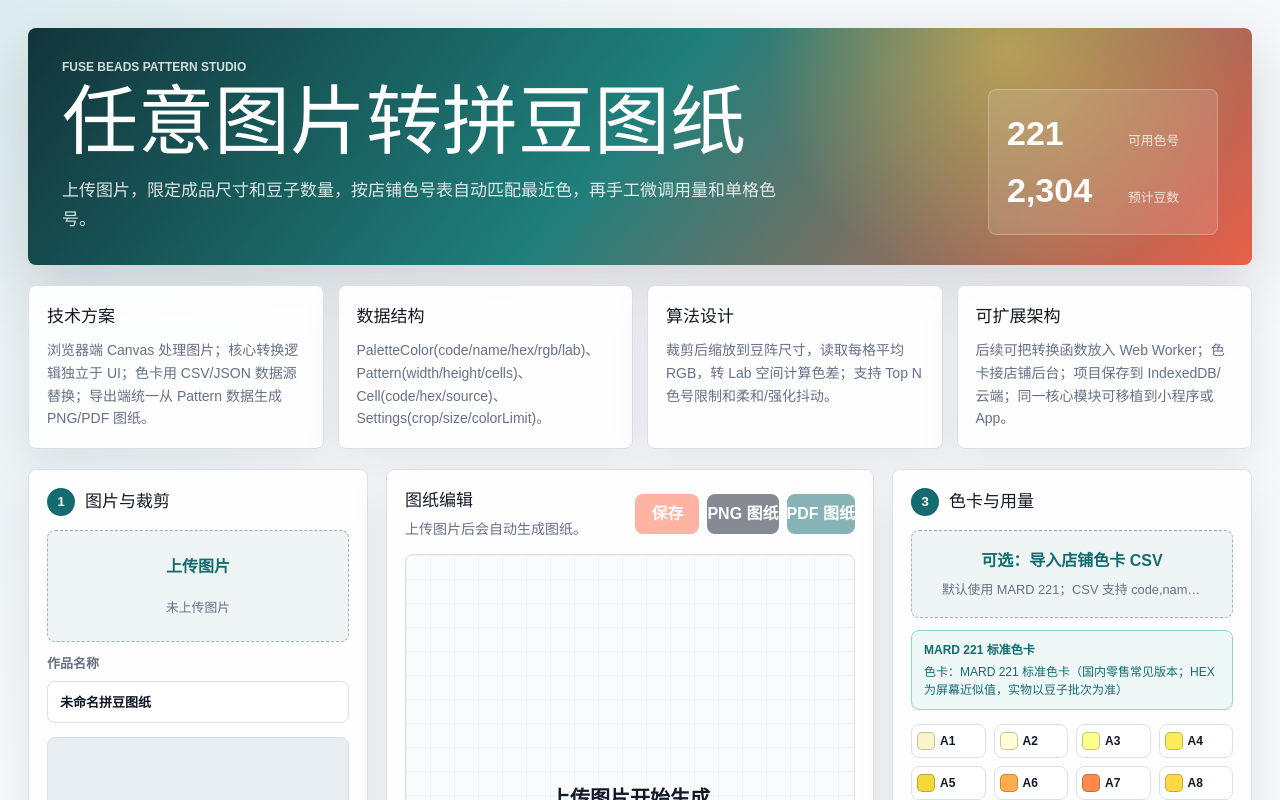
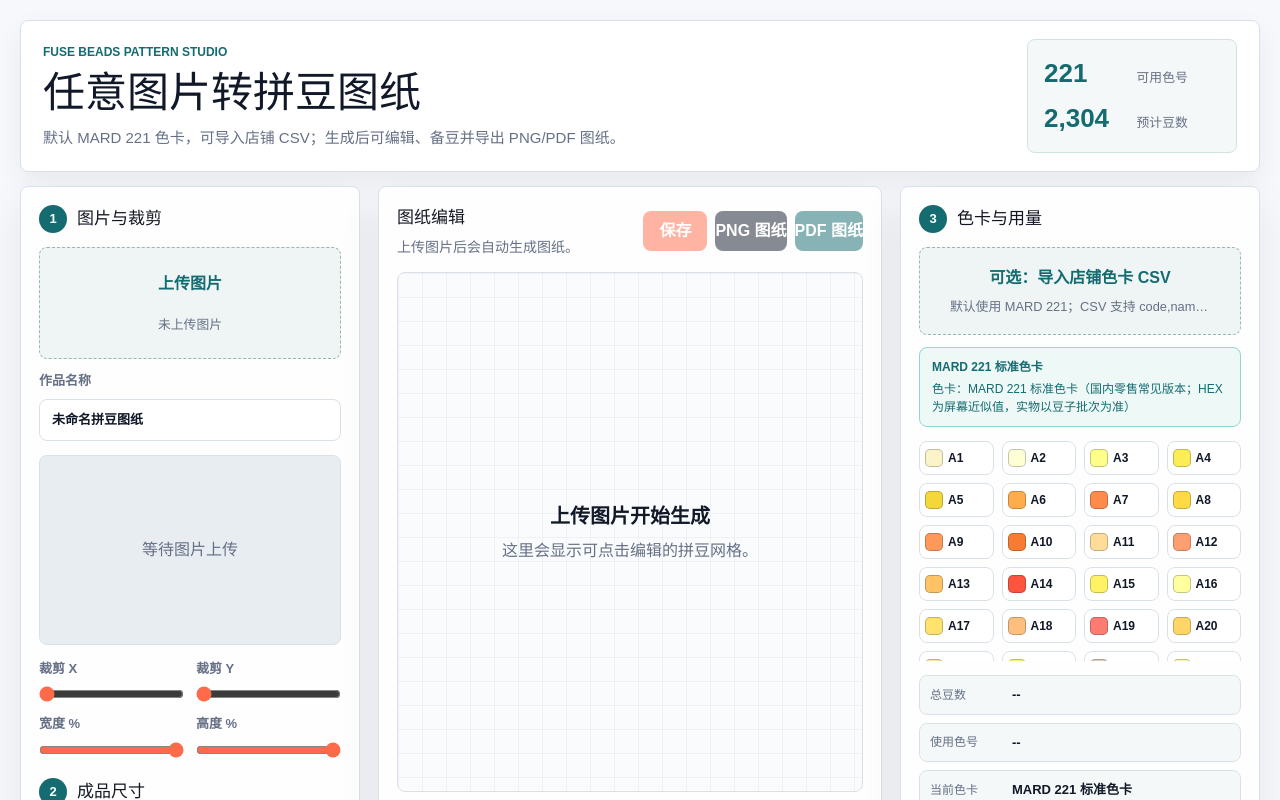
Before and after one commit to moirakk/bead-pattern-studio, a Next.js app: page / in a window 1280 px wide. Shown: the top 800 px of the page. Built offline with nearby package versions, Linux system fonts and the light colour scheme.

Commit message:
Polish app workspace UI

```diff
--- a/app/BeadPatternApp.tsx
+++ b/app/BeadPatternApp.tsx
@@ -67,25 +67,6 @@ type SavedProject = {
 const BUILTIN_MARD_221_NAME = "MARD 221 标准色卡";
 const BUILTIN_MARD_221_NOTE = "色卡：MARD 221 标准色卡（国内零售常见版本；HEX 为屏幕近似值，实物以豆子批次为准）";
 const MISSING_PALETTE_WARNING = "请选择内置色卡或导入店铺/品牌真实 CSV。";
-
-const TECH_CARDS = [
-  {
-    title: "技术方案",
-    body: "浏览器端 Canvas 处理图片；核心转换逻辑独立于 UI；色卡用 CSV/JSON 数据源替换；导出端统一从 Pattern 数据生成 PNG/PDF 图纸。",
-  },
-  {
-    title: "数据结构",
-    body: "PaletteColor(code/name/hex/rgb/lab)、Pattern(width/height/cells)、Cell(code/hex/source)、Settings(crop/size/colorLimit)。",
-  },
-  {
-    title: "算法设计",
-    body: "裁剪后缩放到豆阵尺寸，读取每格平均 RGB，转 Lab 空间计算色差；支持 Top N 色号限制和柔和/强化抖动。",
-  },
-  {
-    title: "可扩展架构",
-    body: "后续可把转换函数放入 Web Worker；色卡接店铺后台；项目保存到 IndexedDB/云端；同一核心模块可移植到小程序或 App。",
-  },
-];
 
 const A4_CANVAS = {
   width: 1240,
@@ -1170,7 +1151,7 @@ export function BeadPatternApp() {
           <p className="eyebrow">Fuse Beads Pattern Studio</p>
           <h1>任意图片转拼豆图纸</h1>
           <p className="hero-copy">
-            上传图片，限定成品尺寸和豆子数量，按店铺色号表自动匹配最近色，再手工微调用量和单格色号。
+            默认 MARD 221 色卡，可导入店铺 CSV；生成后可编辑、备豆并导出 PNG/PDF 图纸。
           </p>
         </div>
         <div className="hero-meter">
@@ -1180,15 +1161,6 @@ export function BeadPatternApp() {
           <small>预计豆数</small>
         </div>
       </header>
-
-      <section className="blueprint" aria-label="产品方案">
-        {TECH_CARDS.map((card) => (
-          <article key={card.title}>
-            <h2>{card.title}</h2>
-            <p>{card.body}</p>
-          </article>
-        ))}
-      </section>
 
       <section className="workspace" aria-label="拼豆图纸工具">
         <aside className="panel controls">
--- a/app/globals.css
+++ b/app/globals.css
@@ -27,10 +27,7 @@
 
 body {
   margin: 0;
-  background:
-    linear-gradient(135deg, rgba(31, 154, 148, 0.12), transparent 28%),
-    linear-gradient(315deg, rgba(255, 107, 74, 0.12), transparent 30%),
-    var(--background);
+  background: var(--background);
   color: var(--foreground);
   font-family: Arial, Helvetica, sans-serif;
 }
@@ -52,47 +49,46 @@ button:disabled {
 
 .bead-app {
   min-height: 100vh;
-  padding: 28px;
+  padding: 20px;
 }
 
 .hero {
   display: grid;
   grid-template-columns: minmax(0, 1fr) auto;
-  gap: 24px;
-  align-items: end;
+  gap: 18px;
+  align-items: center;
   max-width: 1520px;
-  margin: 0 auto 20px;
-  padding: 30px 34px;
-  color: #fff;
-  background:
-    radial-gradient(circle at 80% 10%, rgba(243, 201, 75, 0.52), transparent 24%),
-    linear-gradient(130deg, #12343a, #1f7f7b 48%, #e85f48);
+  margin: 0 auto 14px;
+  padding: 18px 22px;
+  color: var(--ink);
+  background: #ffffff;
+  border: 1px solid var(--line);
   border-radius: 8px;
-  box-shadow: 0 22px 60px rgba(17, 24, 39, 0.16);
+  box-shadow: 0 10px 28px rgba(17, 24, 39, 0.06);
 }
 
 .eyebrow {
   margin: 0 0 10px;
+  color: var(--teal-dark);
   font-size: 12px;
   font-weight: 700;
   letter-spacing: 0;
   text-transform: uppercase;
-  opacity: 0.82;
 }
 
 .hero h1 {
   margin: 0;
-  font-size: clamp(34px, 6vw, 76px);
-  line-height: 0.96;
+  font-size: clamp(28px, 4vw, 42px);
+  line-height: 1.06;
   letter-spacing: 0;
 }
 
 .hero-copy {
-  max-width: 720px;
-  margin: 18px 0 0;
-  color: rgba(255, 255, 255, 0.86);
-  font-size: 17px;
-  line-height: 1.7;
+  max-width: 760px;
+  margin: 10px 0 0;
+  color: var(--muted);
+  font-size: 15px;
+  line-height: 1.55;
 }
 
 .hero-meter {
@@ -100,32 +96,27 @@ button:disabled {
   grid-template-columns: auto auto;
   gap: 6px 16px;
   align-items: baseline;
-  min-width: 230px;
-  padding: 18px;
-  background: rgba(255, 255, 255, 0.12);
-  border: 1px solid rgba(255, 255, 255, 0.24);
+  min-width: 210px;
+  padding: 14px 16px;
+  background: #f4f8f8;
+  border: 1px solid #cfe4e3;
   border-radius: 8px;
-  backdrop-filter: blur(16px);
+}
+
+.hero-meter small {
+  min-width: 72px;
 }
 
 .hero-meter span {
-  font-size: 34px;
+  color: var(--teal-dark);
+  font-size: 26px;
   font-weight: 800;
 }
 
 .hero-meter small {
-  color: rgba(255, 255, 255, 0.78);
+  color: var(--muted);
 }
 
-.blueprint {
-  display: grid;
-  grid-template-columns: repeat(4, minmax(0, 1fr));
-  gap: 14px;
-  max-width: 1520px;
-  margin: 0 auto 20px;
-}
-
-.blueprint article,
 .panel,
 .pattern-stage {
   background: rgba(255, 255, 255, 0.92);
@@ -134,22 +125,10 @@ button:disabled {
   box-shadow: 0 16px 40px rgba(17, 24, 39, 0.08);
 }
 
-.blueprint article {
-  padding: 18px;
-}
-
-.blueprint h2,
 .panel-title h2,
 .stage-toolbar h2 {
   margin: 0;
   font-size: 17px;
-}
-
-.blueprint p {
-  margin: 10px 0 0;
-  color: var(--muted);
-  font-size: 14px;
-  line-height: 1.62;
 }
 
 .workspace {
@@ -450,7 +429,7 @@ input[type="range"] {
 
 .paint-bar {
   display: grid;
-  grid-template-columns: minmax(0, 1fr) auto auto minmax(180px, 300px) 44px;
+  grid-template-columns: minmax(180px, 1fr) auto auto minmax(180px, 280px) 44px;
   gap: 12px;
   align-items: center;
   margin-top: 14px;
@@ -458,6 +437,10 @@ input[type="range"] {
   background: #f2f7f7;
   border: 1px solid var(--line);
   border-radius: 8px;
+}
+
+.paint-bar > div:first-child {
+  min-width: 0;
 }
 
 .paint-bar strong,
@@ -469,6 +452,7 @@ input[type="range"] {
   margin-top: 3px;
   color: var(--muted);
   font-size: 13px;
+  line-height: 1.4;
 }
 
 .history-actions {
@@ -759,13 +743,18 @@ input[type="range"] {
   }
 
   .hero,
-  .workspace,
-  .blueprint {
+  .workspace {
     grid-template-columns: 1fr;
   }
 
   .hero {
-    padding: 24px;
+    padding: 18px;
+  }
+
+  .hero-meter {
+    width: 100%;
+    min-width: 0;
+    grid-template-columns: auto 1fr;
   }
 
   .canvas-wrap {
```
